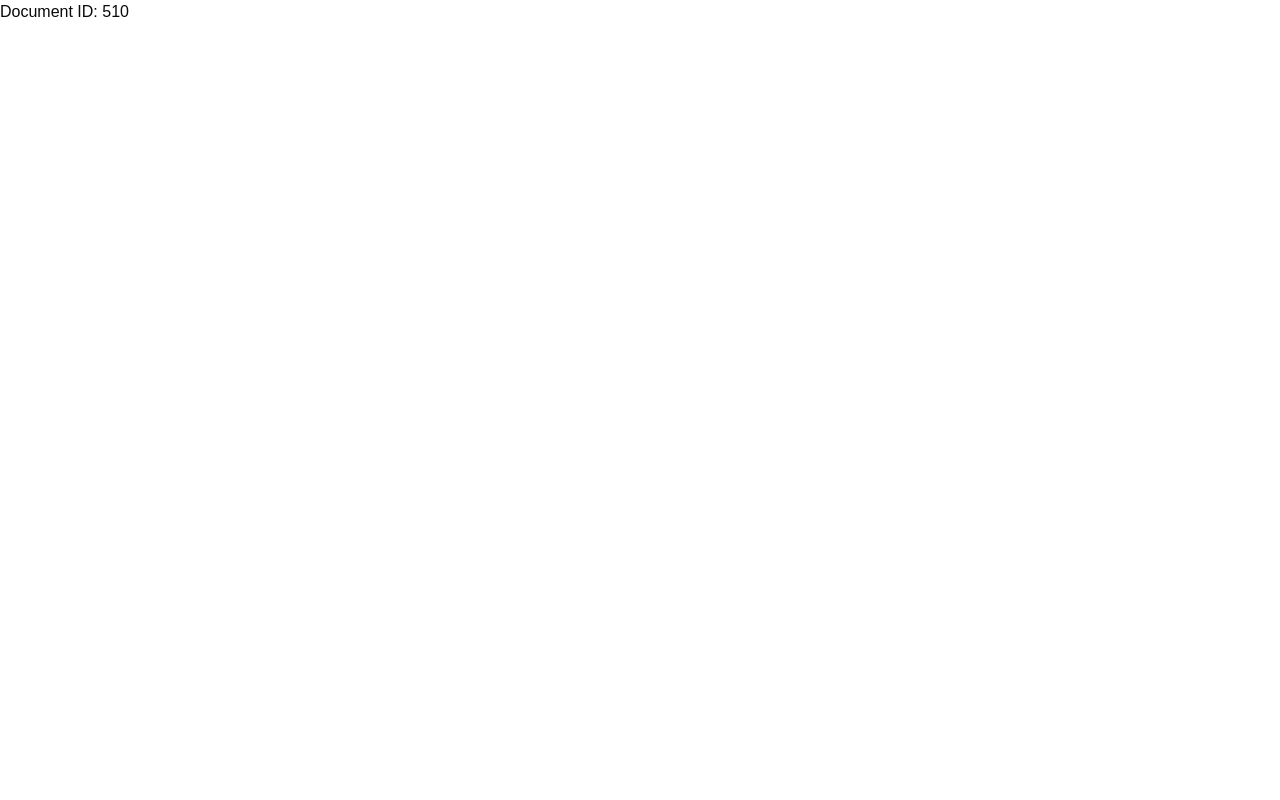
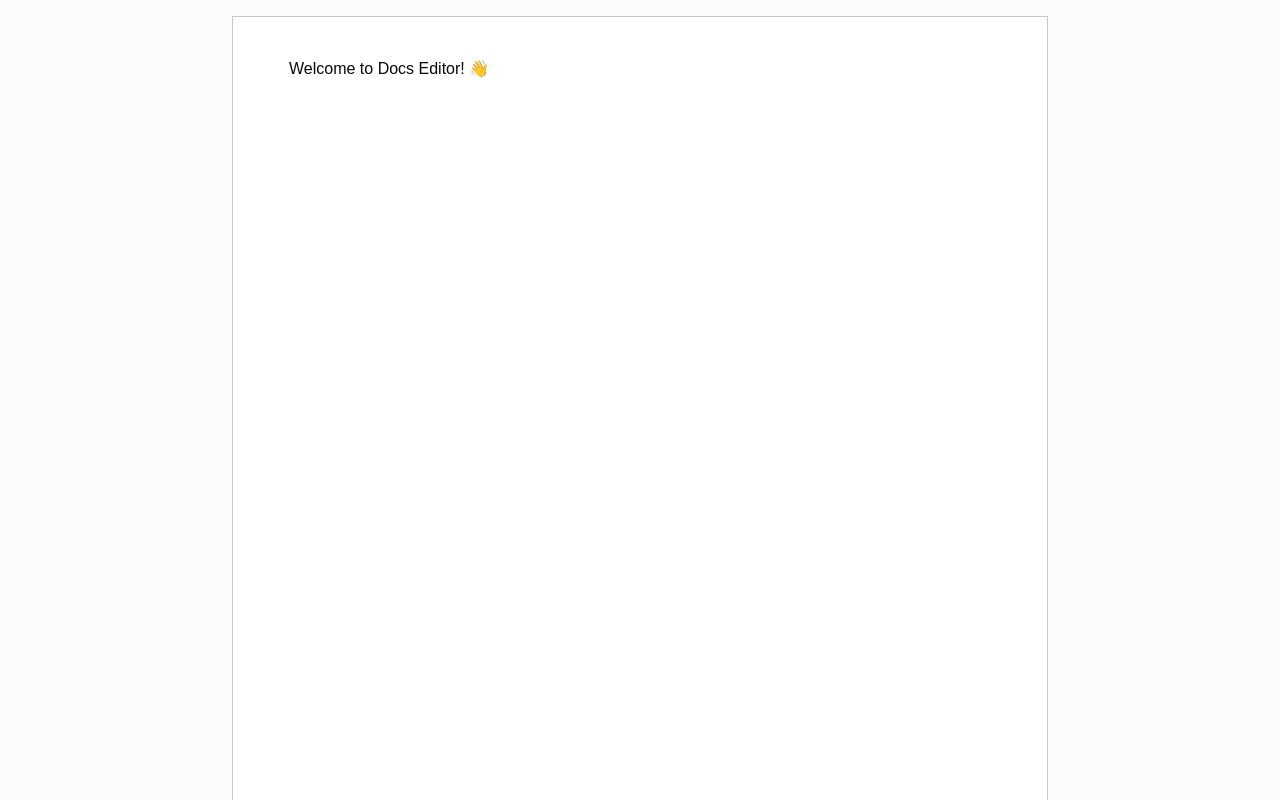
Before and after one commit to SuperSection/docs-editor, a Next.js app: page /documents/510 in a window 1280 px wide. Shown: the top 800 px of the page. Built offline with nearby package versions, Linux system fonts and the light colour scheme.

Commit message:
Setup Tiptap Editor

```diff
--- a/package.json
+++ b/package.json
@@ -19,6 +19,9 @@
     "@radix-ui/react-toggle": "^1.1.0",
     "@radix-ui/react-toggle-group": "^1.1.0",
     "@radix-ui/react-tooltip": "^1.1.4",
+    "@tiptap/pm": "^2.10.3",
+    "@tiptap/react": "^2.10.3",
+    "@tiptap/starter-kit": "^2.10.3",
     "class-variance-authority": "^0.7.1",
     "clsx": "^2.1.1",
     "lucide-react": "^0.462.0",
--- /dev/null
+++ b/src/app/documents/[documentId]/editor.tsx
@@ -0,0 +1,26 @@
+"use client";
+
+import { useEditor, EditorContent } from "@tiptap/react";
+import StarterKit from "@tiptap/starter-kit";
+
+export const Editor = () => {
+    const editor = useEditor({
+        editorProps: {
+            attributes: {
+                style: "padding-left: 56px; padding-right: 56px; ",
+                class:
+                    "focus:outline-none print:border-0 bg-white border border-[#C7C7C7] flex flex-col min-h-[1054px] w-[816px] pt-10 pr-14 pb-10 cursor-text",
+            },
+        },
+        extensions: [StarterKit],
+        content: "<p>Welcome to Docs Editor! 👋</p>",
+    });
+
+    return (
+        <div className="size-full overflow-x-auto bg-[#F9FBFD] px-4 print:p-0 print:bg-white print:overflow-visible">
+            <div className="min-w-max flex justify-center w-[816px] py-4 print:py-0 mx-auto print:w-full print:min-w-0">
+                <EditorContent editor={editor} />
+            </div>
+        </div>
+    );
+};
--- a/src/app/documents/[documentId]/page.tsx
+++ b/src/app/documents/[documentId]/page.tsx
@@ -1,12 +1,17 @@
+import { Editor } from "./editor";
+
 interface DocumentIdPageProps {
   params: Promise<{ documentId: string }>;
 }
 
-const DocumentIdPage = async ({params}: DocumentIdPageProps) => {
+const DocumentIdPage = async ({ params }: DocumentIdPageProps) => {
   const { documentId } = await params;
+  console.log(documentId)
 
   return (
-    <div>Document ID: {documentId}</div>
+    <div className="min-h-screen bg-[#FAFBFD]">
+      <Editor />
+    </div>
   )
 }
 
```
Also changed, not shown: 1 other file (tests, documents, lock files or other folders).
